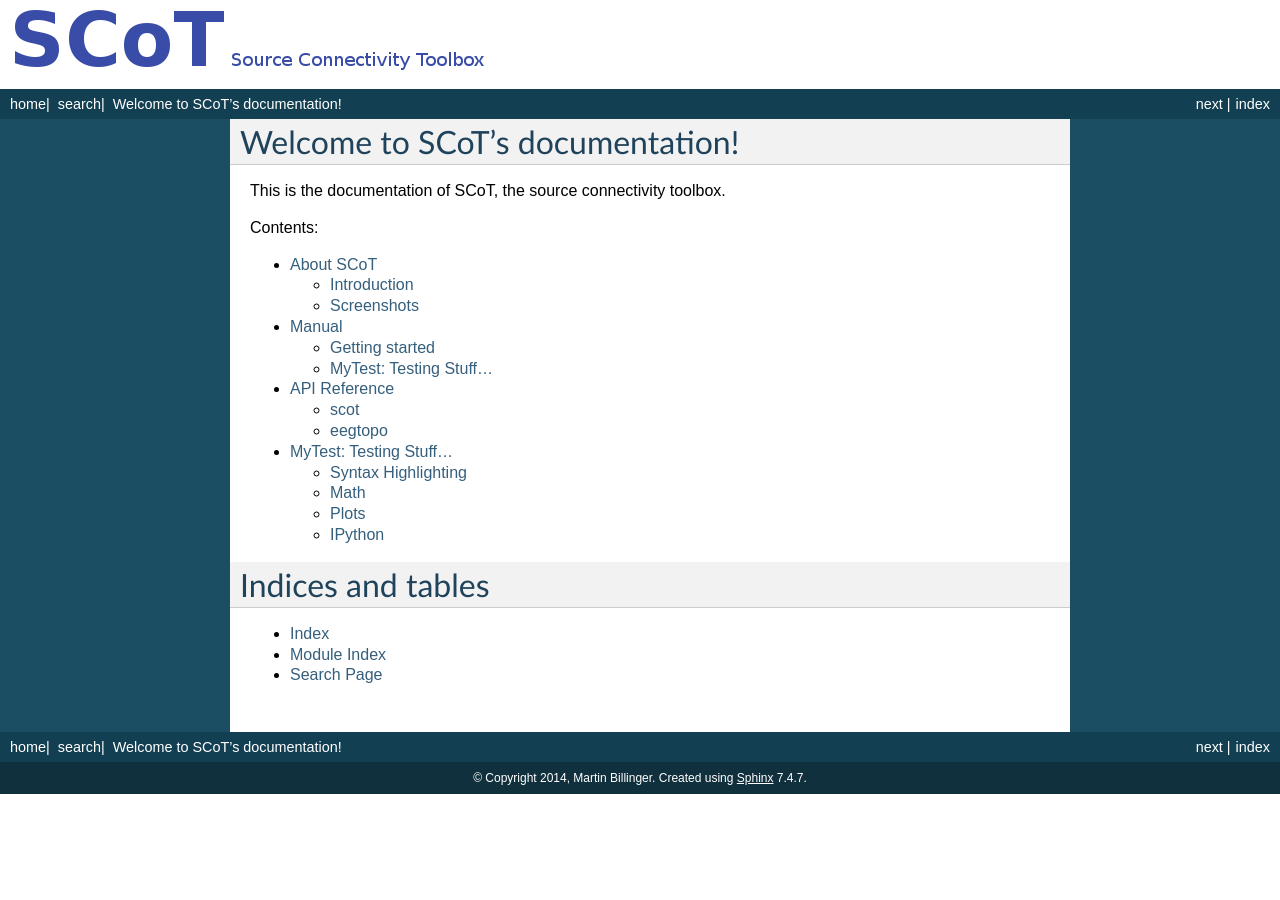
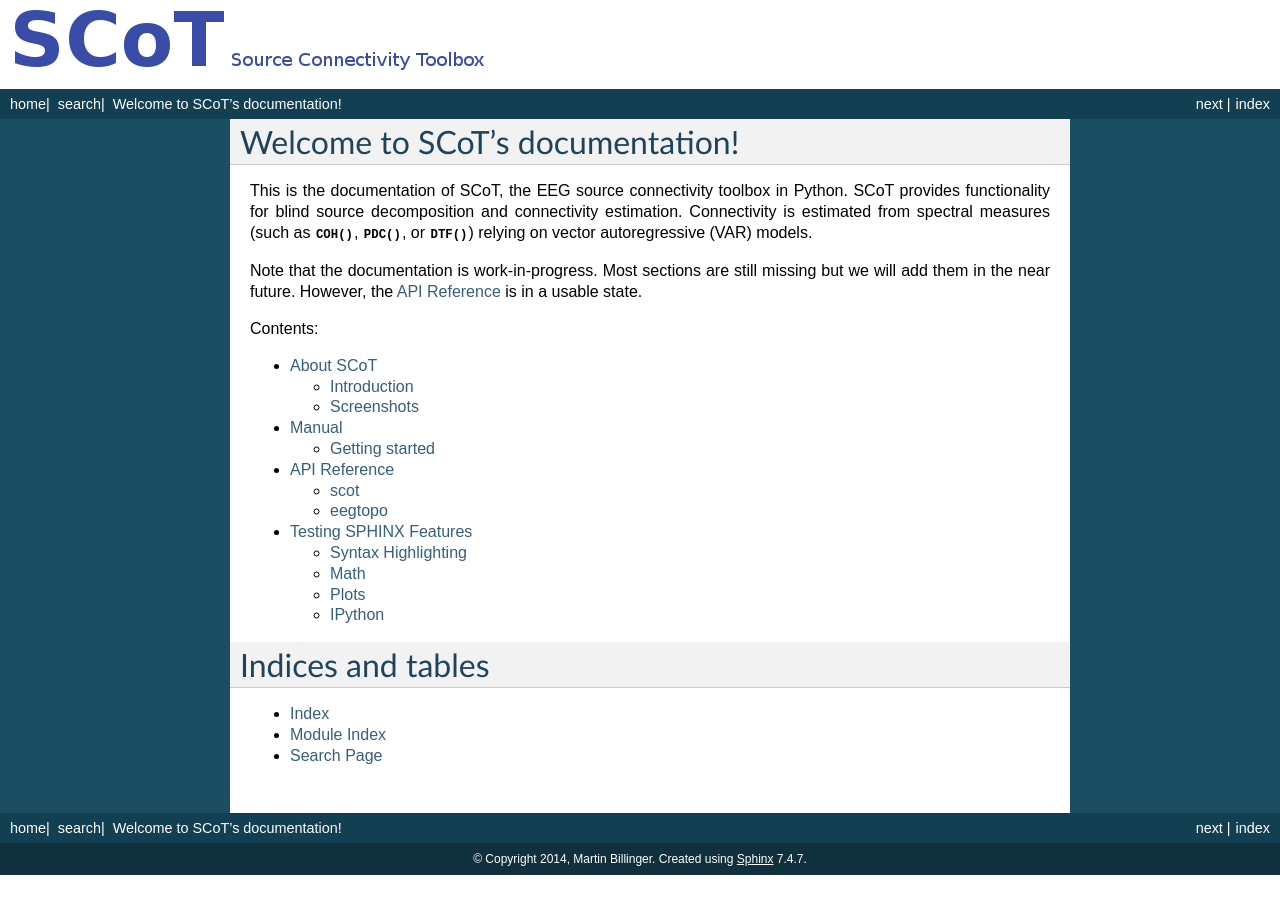
Before and after one commit to scot-dev/scot, a Sphinx documentation site: the page built from doc/source/index.rst, in a window 1280 px wide. Built offline with Sphinx 7.4.7, drawn with Linux system fonts in a browser that asks for light colours.

Commit message:
Updated documentation
Former-commit-id: a09a736cf4a950f5b8f50f8775b4e3c1ff84ab3d

```diff
--- a/doc/source/api_reference.rst
+++ b/doc/source/api_reference.rst
@@ -1,3 +1,4 @@
+.. _api_reference:
 
 *************
 API Reference
--- a/doc/source/getting_started.rst
+++ b/doc/source/getting_started.rst
@@ -5,4 +5,7 @@
 Getting started
 ***************
 
-To be done...
+Obtaining SCoT
+--------------
+
+The SCoT source repository is available at github: https://github.com/SCoT-dev/SCoT
--- a/doc/source/index.rst
+++ b/doc/source/index.rst
@@ -6,7 +6,13 @@
 Welcome to SCoT's documentation!
 ================================
 
-This is the documentation of SCoT, the source connectivity toolbox.
+This is the documentation of SCoT, the EEG source connectivity toolbox in Python.
+SCoT provides functionality for blind source decomposition and connectivity estimation.
+Connectivity is estimated from spectral measures (such as :func:`~scot.connectivity.Connectivity.COH`, :func:`~scot.connectivity.Connectivity.PDC`, or :func:`~scot.connectivity.Connectivity.DTF`) relying on vector autoregressive (VAR) models.
+
+Note that the documentation is work-in-progress. Most sections are still missing but we will add them in the near future.
+However, the :ref:`api_reference` is in a usable state.
+
 
 Contents:
 
--- a/doc/source/manual.rst
+++ b/doc/source/manual.rst
@@ -7,4 +7,3 @@
    :maxdepth: 2
 
    getting_started.rst
-   mytest.rst
--- a/doc/source/mytest.rst
+++ b/doc/source/mytest.rst
@@ -1,8 +1,8 @@
 
 
-************************
-MyTest: Testing Stuff...
-************************
+***********************
+Testing SPHINX Features
+***********************
 
 Syntax Highlighting
 ===================
```
